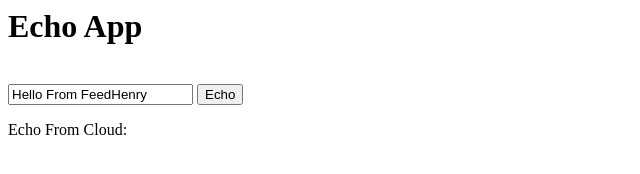
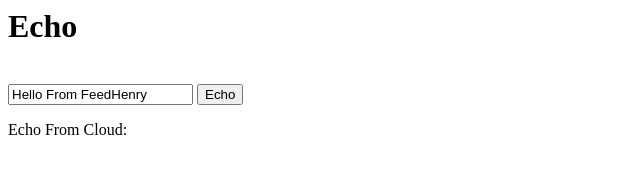
Before and after one commit to feedhenry-training/BlankApp, a plain HTML site: page client/default/index.html in a window 1280 px wide. Shown: the whole page, without its empty margins (0-640 px from the left). Drawn offline with Linux system fonts and the light colour scheme.

Commit message:
update index page

```diff
--- a/client/default/index.html
+++ b/client/default/index.html
@@ -1,6 +1,6 @@
 <link href="css/style.css" rel="stylesheet" />
 
-<h1>Echo App</h1>
+<h1>Echo</h1>
 <br />
 <input id="echo_word" type="text" value="Hello From FeedHenry" /> <button id="echo_btn"> Echo </button>
 
```
